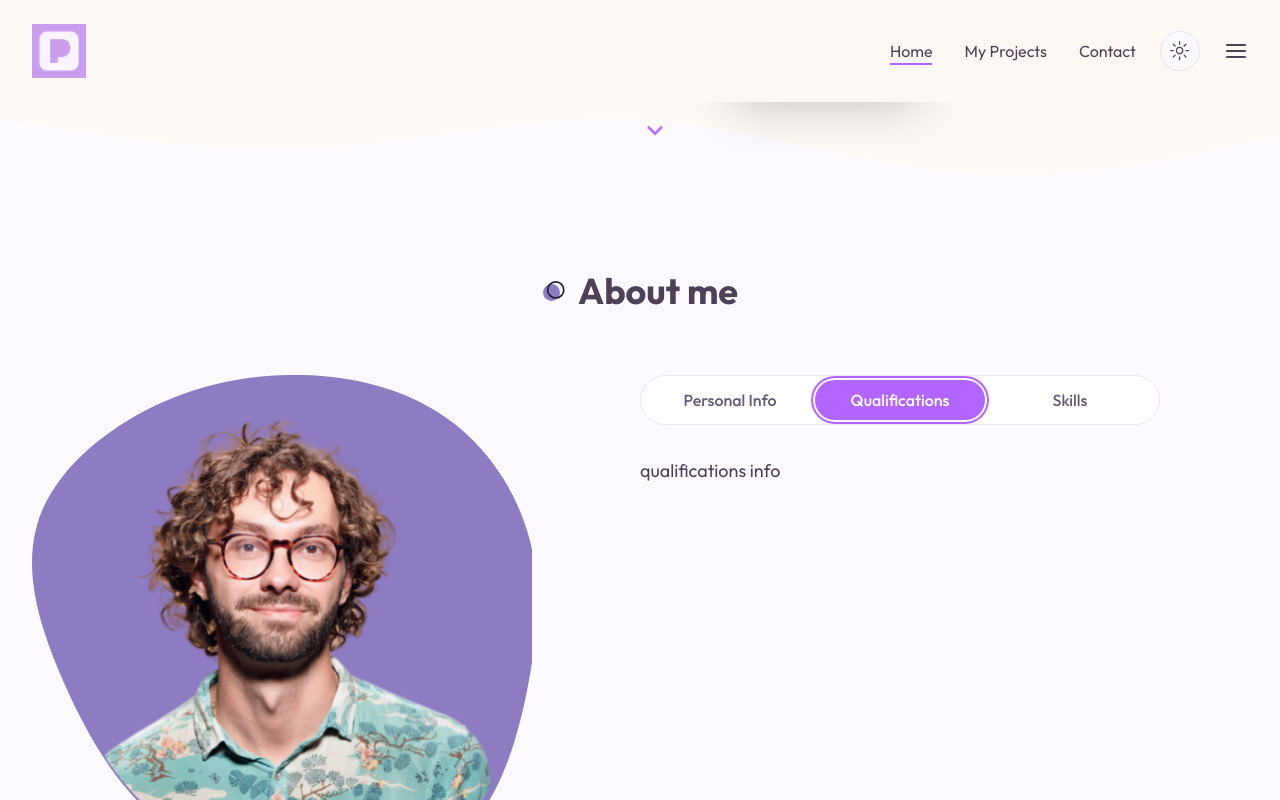
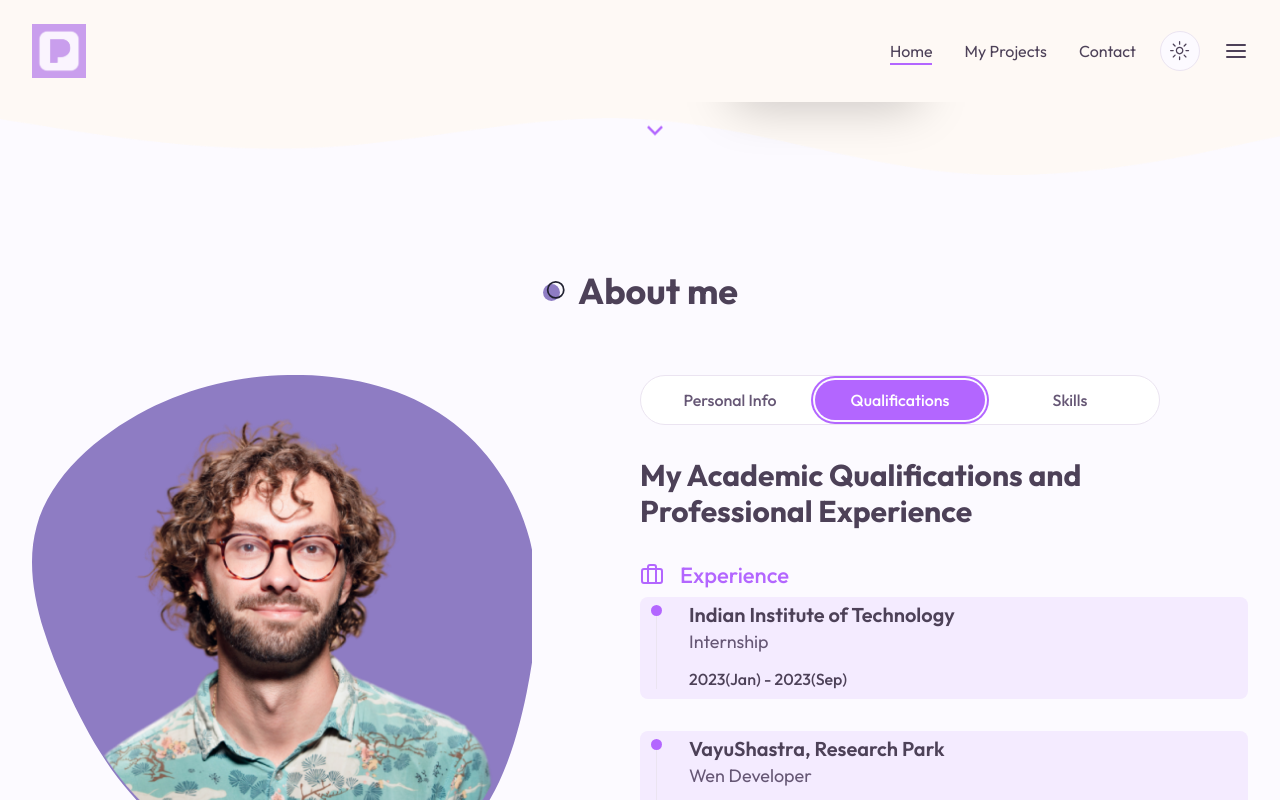
Before and after one commit to Pallavi-Pandey/pallavi-pandey-profile, a Next.js app: page / in a window 1280 px wide. Both pictures are taken after a click on the tab "Qualifications". Shown: the part 599-1399 px from the top of the page. Built offline with nearby package versions, Linux system fonts and the light colour scheme.

Commit message:
2:10:54 experience added

```diff
--- a/components/About.jsx
+++ b/components/About.jsx
@@ -1,7 +1,6 @@
-import DevImg from "./DevImg"
-import Image from "next/image"
-import { Tabs, TabsContent, TabsList, TabsTrigger } from "./ui/tabs"
-
+import DevImg from "./DevImg";
+import Image from "next/image";
+import { Tabs, TabsContent, TabsList, TabsTrigger } from "./ui/tabs";
 
 import {
   User2,
@@ -11,115 +10,114 @@ import {
   GraduationCap,
   Briefcase,
   Calendar,
-} from 'lucide-react';
-
+} from "lucide-react";
+import { get } from "react-hook-form";
 
 const infoData = [
   {
     icon: <User2 size={20} />,
-        text: 'Pallavi Pandey',
+    text: "Pallavi Pandey",
   },
   {
     icon: <MailIcon size={20} />,
-        text: 'pallavipandey181@gmail.com',
+    text: "pallavipandey181@gmail.com",
   },
   {
     icon: <HomeIcon size={20} />,
-        text: 'Delhi, India',
+    text: "Delhi, India",
   },
   {
     icon: <PhoneCall size={20} />,
-        text: '(+91) 880 029 1012',
+    text: "(+91) 880 029 1012",
   },
   {
     icon: <GraduationCap size={20} />,
-        text: 'B.S in Data Science',
+    text: "B.S in Data Science",
   },
   {
     icon: <Calendar size={20} />,
-        text: 'Born on 28 Feb, 2001',
+    text: "Born on 28 Feb, 2001",
   },
-
-]
+];
 
 const qualificationData = [
   {
-        title: 'eduaction',
+    title: "eduaction",
     data: [
       {
-                University: 'Indian Institute of Technology',
-                qualification: 'Bachelor of Science',
-                Year: '2021 - 2024',
-            }
-        ]
+        University: "Indian Institute of Technology",
+        qualification: "Bachelor of Science",
+        Year: "2021 - 2024",
+      },
+    ],
   },
   {
-        title: 'experience',
+    title: "experience",
     data: [
       {
-                company: 'Indian Institute of Technology',
-                role: 'Internship',
-                Year: '2023(Jan) - 2023(Sep)',
+        company: "Indian Institute of Technology",
+        role: "Internship",
+        Year: "2023(Jan) - 2023(Sep)",
       },
       {
-                company: 'VayuShastra, Research Park',
-                role: 'Wen Developer',
-                Year: '2023(Aug) - 2023(Nov)',
+        company: "VayuShastra, Research Park",
+        role: "Wen Developer",
+        Year: "2023(Aug) - 2023(Nov)",
       },
       {
-                company: 'Magizh Technologies',
-                role: 'Python Developer',
-                Year: '2024(Jan) - Present',
-            }
-        ]
-    }
-]
+        company: "Magizh Technologies",
+        role: "Python Developer",
+        Year: "2024(Jan) - Present",
+      },
+    ],
+  },
+];
 
 const skillData = [
   {
-        title: 'skills',
+    title: "skills",
     data: [
       {
-                name: 'HTML, CSS, Bootstrap, JavaScript',
+        name: "HTML, CSS, Bootstrap, JavaScript",
       },
       {
-                name: 'Full Stack Development',
+        name: "Full Stack Development",
       },
       {
-                name: 'Python, Other Frameworks',
+        name: "Python, Other Frameworks",
       },
       {
-                name: 'Docker, Azure, Deployment',
+        name: "Docker, Azure, Deployment",
       },
       {
-                name: 'Git & Github'
-            }
+        name: "Git & Github",
+      },
     ],
   },
 
   {
-        title: 'tools',
+    title: "tools",
     data: [
       {
-                imgPath: '/about/vscode.svg',
+        imgPath: "/about/vscode.svg",
       },
       {
-                imgPath: '/about/figma.svg',
+        imgPath: "/about/figma.svg",
       },
       {
-                imgPath: '/about/notion.svg',
+        imgPath: "/about/notion.svg",
       },
       {
-                imgPath: '/about/wordpress.svg',
+        imgPath: "/about/wordpress.svg",
       },
-        ]
-    }
-]
+    ],
+  },
+];
 
 const About = () => {
   const getData = (arr, title) => {
-        return arr.find((item) => item.title === title)
-    }
+    return arr.find((item) => item.title === title);
+  };
   return (
     <section className="xl:h-[860px] pb-12 xl:py-24">
       <div className="container mx-auto">
@@ -128,43 +126,110 @@ const About = () => {
         </h2>
         <div className="flex flex-col xl:flex-row">
           {/*image*/}
-                    <div className='hidden xl:flex flex-1 relative'>
-                        <DevImg containerStyles='bg-about_shape_light dark:bg-about_shape_dark w-[500px] h-[500px]
-                    bg-no-repeat relative' imgSrc='/about/developer.png' />
+          <div className="hidden xl:flex flex-1 relative">
+            <DevImg
+              containerStyles="bg-about_shape_light dark:bg-about_shape_dark w-[500px] h-[500px]
+                    bg-no-repeat relative"
+              imgSrc="/about/developer.png"
+            />
           </div>
           {/*tabs*/}
-                    <div className='flex-1'>
+          <div className="flex-1">
             <Tabs defaultValue="personal">
               <TabsList className="w-full grid xl:grid-cols-3 xl:max-w-[520px] xl:border dark:border-none">
                 <TabsTrigger value="personal">Personal Info</TabsTrigger>
                 <TabsTrigger value="qualifications">Qualifications</TabsTrigger>
                 <TabsTrigger value="skills">Skills</TabsTrigger>
               </TabsList>
+              {/* tabs content */}
               <div className="text-lg mt-12 xl:mt-8">
+                {/* personal info */}
                 <TabsContent value="personal">
                   <div className="text-center xl:text-left">
                     <h3 className="h3 mb-4">
                       Delivering Unmatched Service Quality for Over a Decade
                     </h3>
                     <p className="subtitle max-w-xl mx-auto xl:mx-0">
-                                            I specialize in crafting intuitive, user-friendly websites that blend creativity with functionality. With a deep understanding of the latest web technologies and design principles, I strive to create digital experiences that engage and inspire. Whether you're looking to build a new website from scratch or revamp an existing one, my goal is to help you achieve your vision with precision and excellence.
+                      I specialize in crafting intuitive, user-friendly websites
+                      that blend creativity with functionality. With a deep
+                      understanding of the latest web technologies and design
+                      principles, I strive to create digital experiences that
+                      engage and inspire. Whether you're looking to build a new
+                      website from scratch or revamp an existing one, my goal is
+                      to help you achieve your vision with precision and
+                      excellence.
                     </p>
+                    {/* icons */}
                     <div className="grid xl:grid-cols-2 gap-4 mb-12">
                       {infoData.map((item, index) => {
                         return (
                           <div
                             className="flex items-center gap-x-4 mx-auto xl:mx-0"
-                                                key={index}>
+                            key={index}
+                          >
                             <div className="text-primary">{item.icon}</div>
                             <div>{item.text}</div>
                           </div>
                         );
                       })}
                     </div>
+                    {/* languages */}
+                    <div className="flex flex-col gap-y-2">
+                      <div className="text-primary">Language Skill</div>
+                      <div className="border-b border-border"></div>
+                      <div>English, Hindi, German</div>{" "}
+                    </div>
                   </div>
                 </TabsContent>
+                {/* qualifications */}
                 <TabsContent value="qualifications">
-                                    qualifications info
+                  <div>
+                    <h3 className="h3 mb-8 text-center xl:text-left">
+                      My Academic Qualifications and Professional Experience
+                    </h3>
+                    {/* experience and education */}
+                    <div>
+                      {/* experience */}
+                      <div>
+                        <div className="flex gap-x-4 items-center text-[22px] text-primary mb-2">
+                          <Briefcase />
+                          <h4 className="capitalize font-medium ">
+                            {getData(qualificationData, "experience").title}
+                          </h4>
+                        </div>
+                        {/* list */}
+                        <div className="flex flex-col gap-y-8">
+                          {getData(qualificationData, "experience").data.map(
+                            (item, index) => {
+                              const { company, role, Year } = item;
+                              return (
+                                <div
+                                  className="flex gap-x-8 group bg-primary/10 rounded-lg p-2"
+                                  key={index}
+                                >
+                                  <div className="h-[84px] w-[1px] bg-border relative ml-2">
+                                    <div className="w-[11px] h-[11px] rounded-full bg-primary absolute -left-[5px] group-hover:translate-y-[84px] transition-all duration-500"></div>
+                                  </div>
+                                  <div>
+                                    <div className="font-semibold text-xl leading-none mb-2">
+                                      {company}
+                                    </div>
+                                    <div className="text-lg leading-none text-muted-foreground mb-4">
+                                      {role}
+                                    </div>
+                                    <div className="text-base font-medium">
+                                      {Year}
+                                    </div>
+                                  </div>
+                                </div>
+                              );
+                            }
+                          )}
+                        </div>
+                      </div>
+                      <div>education</div>
+                    </div>
+                  </div>
                 </TabsContent>
                 <TabsContent value="skills">skills info</TabsContent>
               </div>
@@ -173,7 +238,7 @@ const About = () => {
         </div>
       </div>
     </section>
-    )
-}
+  );
+};
 
-export default About
+export default About;
```
Lines whose indentation alone changed are shown as unchanged.
